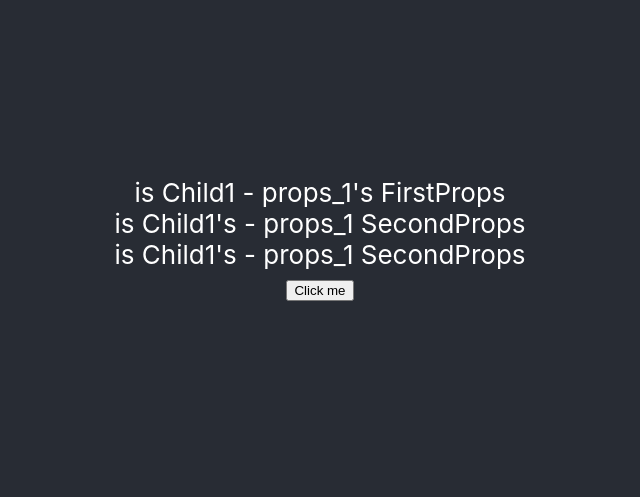
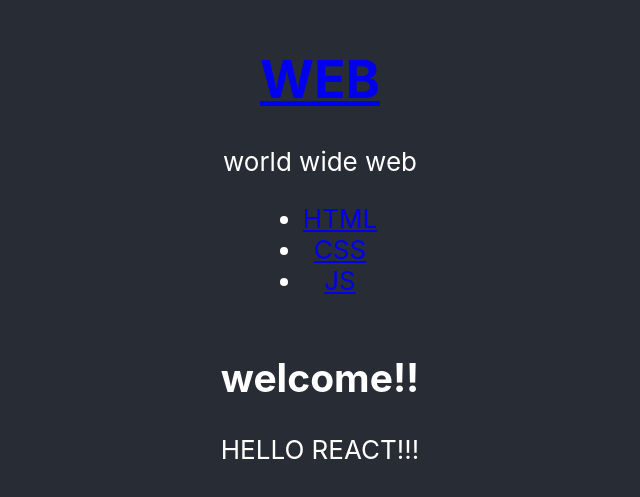
Before and after one commit to hanur92/practice, a React (Create React App) app: page / in a window 1280 px wide. Shown: the part 161-658 px from the top of the page, without its empty margins (320-960 px from the left). Built offline with nearby package versions, Linux system fonts and the light colour scheme.

Commit message:
➕ Egoing react

```diff
--- a/src/App.js
+++ b/src/App.js
@@ -1,17 +1,76 @@
 import "./App.css";
-import Child1 from "./Child1";
-import Child2 from "./Child2";
-import Child3 from "./Child3";
-import React from "react";
+import Subject from "./Subject";
+import TOC from "./TOC";
+import Content from "./Content";
 
-const App = () => {
+import React, { Component } from "react";
+
+class App extends Component {
+  constructor(props) {
+    super(props);
+    this.state = {
+      //state값이 바뀌면 렌더가 다시 실행
+
+      mode: "WELCOME",
+      selected_content_id: 2,
+      WELCOME: { title: "welcome!!", desc: "HELLO REACT!!!" },
+      subject: { title: "WEB", sub: "world wide web" },
+      contents: [
+        { id: 1, title: "HTML", desc: "HTML is hypertext..." },
+        { id: 2, title: "CSS", desc: "CSS is for design..." },
+        { id: 3, title: "JS", desc: "JS is for interactive..." },
+      ],
+    };
+  }
+  //랜더보다 먼저 실행되며 초기화하는 코드
+  render() {
+    console.log("랜더되고있다능");
+    let _title,
+      _desc = null;
+    if (this.state.mode === "WELCOME") {
+      _title = this.state.WELCOME.title;
+      _desc = this.state.WELCOME.desc;
+    } else if (this.state.mode === "READ") {
+      let i = 0;
+      while (i < this.state.contents.length) {
+        let data = this.state.contents;
+        if (data.id === this.state.selected_content_id) {
+          _title = data.title;
+          _desc = data.desc;
+          break;
+        }
+        i = i + 1;
+      }
+    }
+    console.log("render", this);
     return (
       <div className="App">
         <header className="App-header">
-        <Child1 props1_1="Child1-1"></Child1>
+          <Subject
+            title={this.state.subject.title}
+            sub={this.state.subject.sub}
+            onChangePage={function () {
+              this.setState({
+                mode: "WELCOME",
+              });
+            }.bind(this)}
+          ></Subject>
+          {/* <Subject title="React" sub="for UI"></Subject> */}
+          <TOC
+            onChangePage={function (id) {
+              alert("Hiiii");
+              this.setState({
+                mode: "READ",
+                selected_content_id: Number(id),
+              });
+            }.bind(this)}
+            data={this.state.contents}
+          ></TOC>
+          <Content title={_title} desc={_desc}></Content>
         </header>
       </div>
     );
-};
+  }
+}
 
 export default App;
--- a/src/Child1.js
+++ /dev/null
@@ -1,19 +0,0 @@
-import React from "react";
-
-const Child1 = (props1_1) => {
-  const handleClick = () => {
-    return alert("핸들클릭실행되었습니다");
-  };
-  return (
-    <div>
-      {console.log(props1_1)}
-      <div>{props1_1.first} is Child1 - props_1's FirstProps </div>
-      <div>{props1_1.second} is Child1's - props_1 SecondProps </div>
-      <div>{props1_1.third}is Child1's - props_1 SecondProps </div>
-      <button onClick={handleClick}>Click me</button>
-      {console.log(props1_1)}
-    </div>
-  );
-};
-
-export default Child1;
--- a/src/Child2.js
+++ /dev/null
@@ -1,7 +0,0 @@
-import React from "react";
-
-const Child2 = (props2_1) => {
-  return <div>is Child2's FirstProps</div>;
-};
-
-export default Child2;
--- a/src/Child3.js
+++ /dev/null
@@ -1,7 +0,0 @@
-import React from "react";
-
-const Child3 = (props3) => {
-  return <div>is Child3's FirstProps</div>;
-};
-
-export default Child3;
--- /dev/null
+++ b/src/Content.js
@@ -0,0 +1,15 @@
+import React, { Component } from "react";
+
+class Content extends Component {
+  render() {
+    console.log("Content", this);
+    return (
+      <article>
+        <h2>{this.props.title}</h2>
+        {this.props.desc}
+      </article>
+    );
+  }
+}
+
+export default Content;
--- /dev/null
+++ b/src/Subject.js
@@ -0,0 +1,28 @@
+import React, { Component } from "react";
+const handleClick = () => {
+  return alert("핸들클릭실행되었습니다");
+};
+class Subject extends Component {
+  render() {
+    console.log("Subject", this);
+    return (
+      <header>
+        <h1>
+          <a
+            href="/"
+            onClick={function (e) {
+              e.preventDefault();
+              alert("Hi there!");
+              this.props.onChangePage();
+            }.bind(this)}
+          >
+            {this.props.title}
+          </a>
+        </h1>
+        {this.props.sub}
+      </header>
+    );
+  }
+}
+
+export default Subject;
--- /dev/null
+++ b/src/TOC.js
@@ -0,0 +1,34 @@
+import React, { Component } from "react";
+
+class TOC extends Component {
+  render() {
+    let lists = [];
+    let data = this.props.data;
+    let i = 0;
+    while (i < data.length) {
+      lists.push(
+        <li key={data[i].id}>
+          <a
+            data-id={data[i].id}
+            onClick={function (e) {
+              e.preventDefault();
+              this.props.onChangePage(e.target.dataset.id);
+            }.bind(this)}
+            href={i + "/content/" + data[i].id}
+          >
+            {data[i].title}
+          </a>
+        </li>
+      );
+      i = i + 1;
+    }
+    console.log("TOC", this);
+    return (
+      <nav>
+        <ul>{lists}</ul>
+      </nav>
+    );
+  }
+}
+
+export default TOC;
```
Also changed, not shown: public/1.html (added, +10 -0 lines), public/2.html (added, +9 -0 lines), public/3.html (added, +9 -0 lines). Lines whose indentation alone changed are shown as unchanged.
